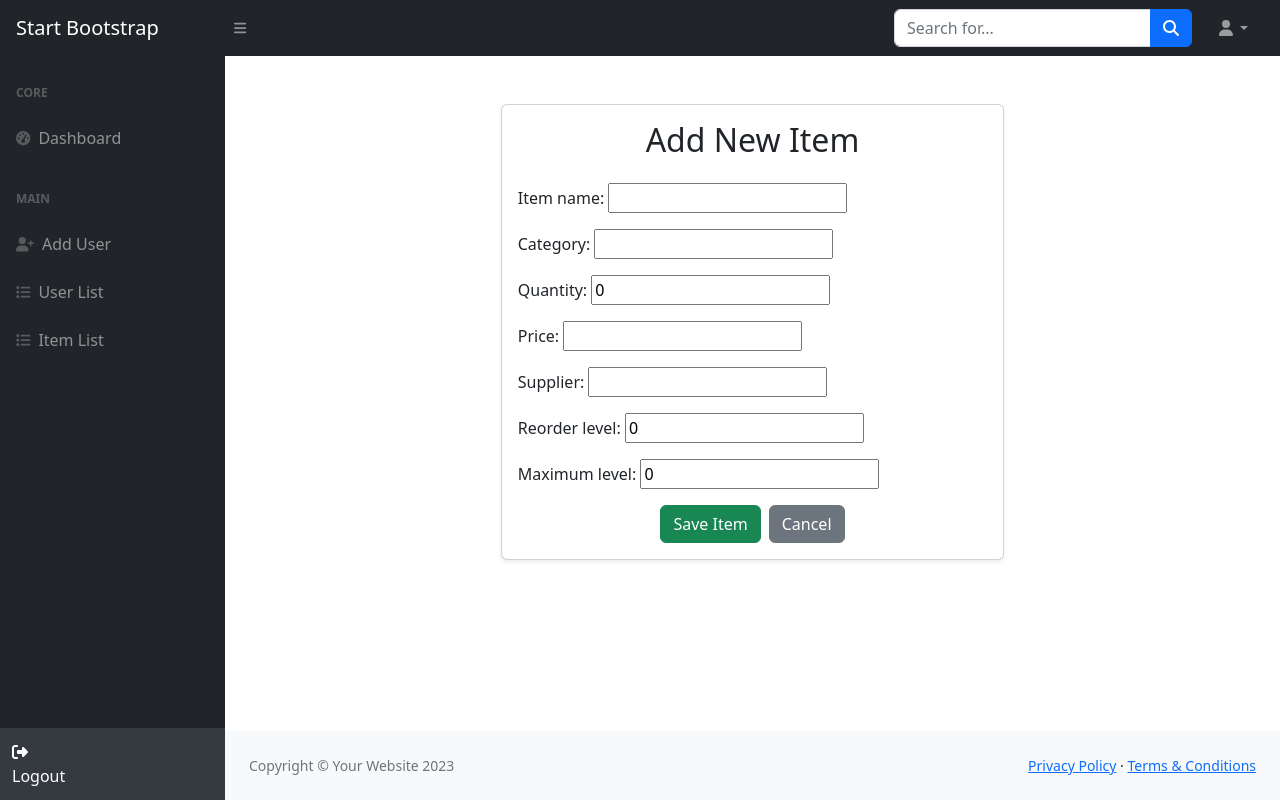
After one commit to andreinew101/MyFirstDjangoProject, a Django app: page /items/add/ in a window 1280 px wide. The commit adds this page. Run offline with Django 5.2, Linux system fonts and the light colour scheme; some libraries are stand-ins or nearby versions.

Commit message:
Oct 14 2025 Commit
working add item feature

```diff
--- a/fdjangoproj/fdjangoproj/settings.py
+++ b/fdjangoproj/fdjangoproj/settings.py
@@ -112,7 +112,7 @@ AUTH_PASSWORD_VALIDATORS = [
 
 LANGUAGE_CODE = 'en-us'
 
-TIME_ZONE = 'UTC'
+TIME_ZONE = 'Asia/Manila'
 
 USE_I18N = True
 
--- a/fdjangoproj/systemuser/forms.py
+++ b/fdjangoproj/systemuser/forms.py
@@ -48,3 +48,8 @@ class InventoryItemForm(forms.ModelForm):
             'reorder_level': forms.NumberInput(attrs={'class': 'form-control', 'min': 0}),
             'maximum_level': forms.NumberInput(attrs={'class': 'form-control', 'min': 0}),
         }
+
+class InventoryItemForm(forms.ModelForm):
+    class Meta:
+        model = InventoryItem
+        fields = ['item_name', 'category', 'quantity', 'price', 'supplier', 'reorder_level', 'maximum_level']
--- a/fdjangoproj/systemuser/urls.py
+++ b/fdjangoproj/systemuser/urls.py
@@ -26,4 +26,7 @@ urlpatterns = [
     path('inventory/', views.item_list, name='item_list'),
     path('add/', views.add_item, name='add_item'),
     path('edit/<int:pk>/', views.edit_item, name='edit_item'),
+
+    path('items/', views.item_list, name='item_list'),
+    path('items/add/', views.add_item, name='add_item'),
 ]
--- a/fdjangoproj/systemuser/views.py
+++ b/fdjangoproj/systemuser/views.py
@@ -137,3 +137,14 @@ def edit_item(request, pk):
     else:
         form = InventoryItemForm(instance=item)
     return render(request, 'systemuser/edit_item.html', {'form': form, 'item': item})
+
+#=======================ADD ITEMS======================
+def add_item(request):
+    if request.method == 'POST':
+        form = InventoryItemForm(request.POST)
+        if form.is_valid():
+            form.save()
+            return redirect('item_list')
+    else:
+        form = InventoryItemForm()
+    return render(request, 'systemuser/add_item.html', {'form': form})
--- /dev/null
+++ b/fdjangoproj/templates/systemuser/add_item.html
@@ -0,0 +1,33 @@
+{% load static %}
+{% include "partials/header.html" %}
+<body class="sb-nav-fixed">
+    {% include "partials/navbar.html" %}
+    <div id="layoutSidenav">
+        {% include "partials/sidebar.html" %}
+        <div id="layoutSidenav_content">
+            <main>
+                <div class="container mt-5">
+                    <div class="row justify-content-center">
+                        <div class="col-md-6">
+                            <div class="card shadow-sm">
+                                <div class="card-body">
+                                    <h2 class="card-title text-center mb-4">Add New Item</h2>
+                                    <form method="post">
+                                        {% csrf_token %}
+                                        {{ form.as_p }}
+                                        <div class="d-flex justify-content-center mt-3 gap-2">
+                                            <button type="submit" class="btn btn-success">Save Item</button>
+                                            <a href="{% url 'item_list' %}" class="btn btn-secondary">Cancel</a>
+                                        </div>
+                                    </form>
+                                </div>
+                            </div>
+                        </div>
+                    </div>
+                </div>
+            </main>
+            {% include "partials/footer.html" %}
+        </div>
+    </div>
+    {% include "partials/scripts.html" %}
+</body>
--- a/fdjangoproj/templates/systemuser/item_list.html
+++ b/fdjangoproj/templates/systemuser/item_list.html
@@ -1,4 +1,5 @@
     {% load static %}
+    {% load tz %}
     {% include "partials/header.html" %}
     <body class="sb-nav-fixed">
         {% include "partials/navbar.html" %}
@@ -56,8 +57,8 @@
                                             <td>{{ item.supplier }}</td>
                                             <td>{{ item.reorder_level }}</td>
                                             <td>{{ item.maximum_level }}</td>
-                                        <td>{{ item.date_added|date:"Y-m-d" }}</td>
-                                        <td>{{ item.date_modified|date:"Y-m-d" }}</td>
+                                            <td>{{ item.date_added|localtime|date:"M d, Y H:i" }}</td>
+                                            <td>{{ item.date_modified|localtime|date:"M d, Y H:i" }}</td>
                                         </tr>
                                         {% endfor %}
                                     </tbody>
```
Lines whose indentation alone changed are shown as unchanged.
